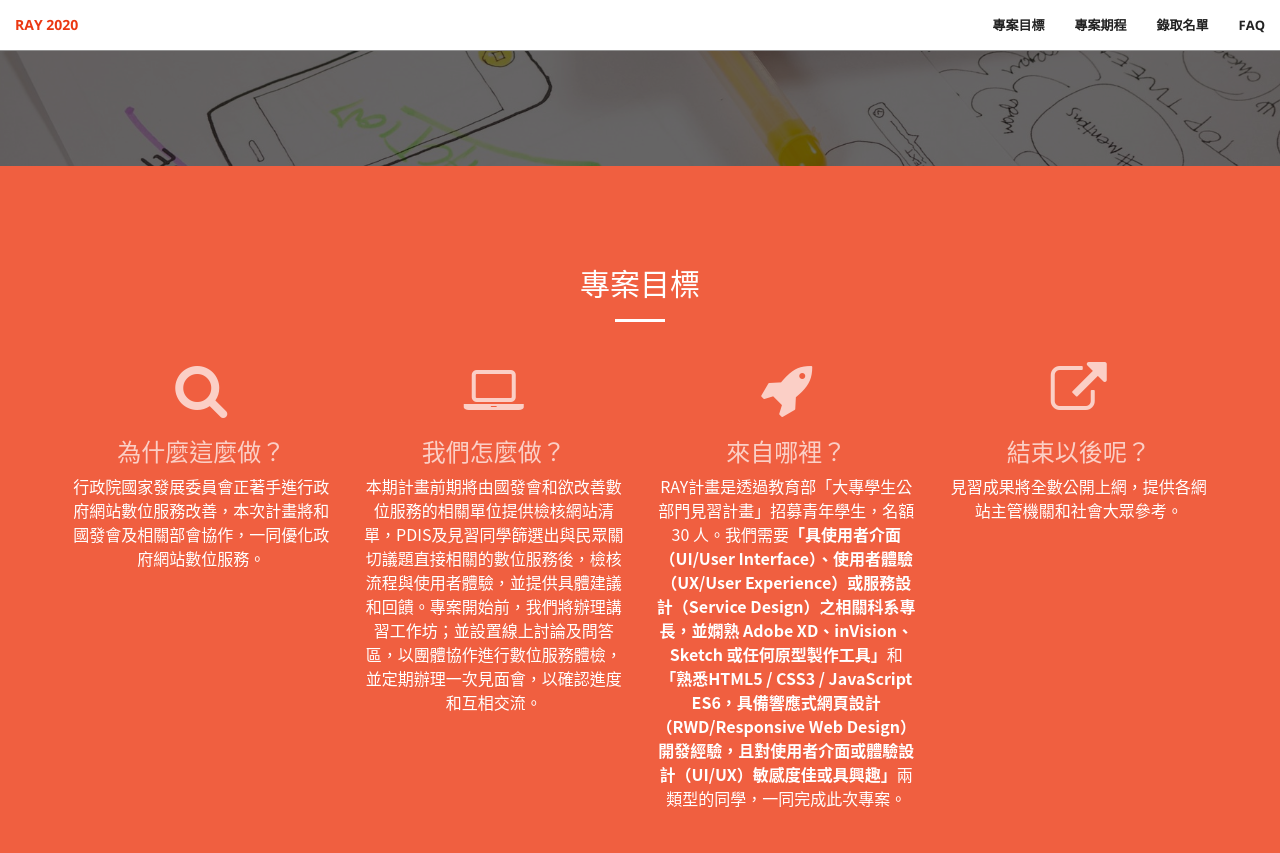
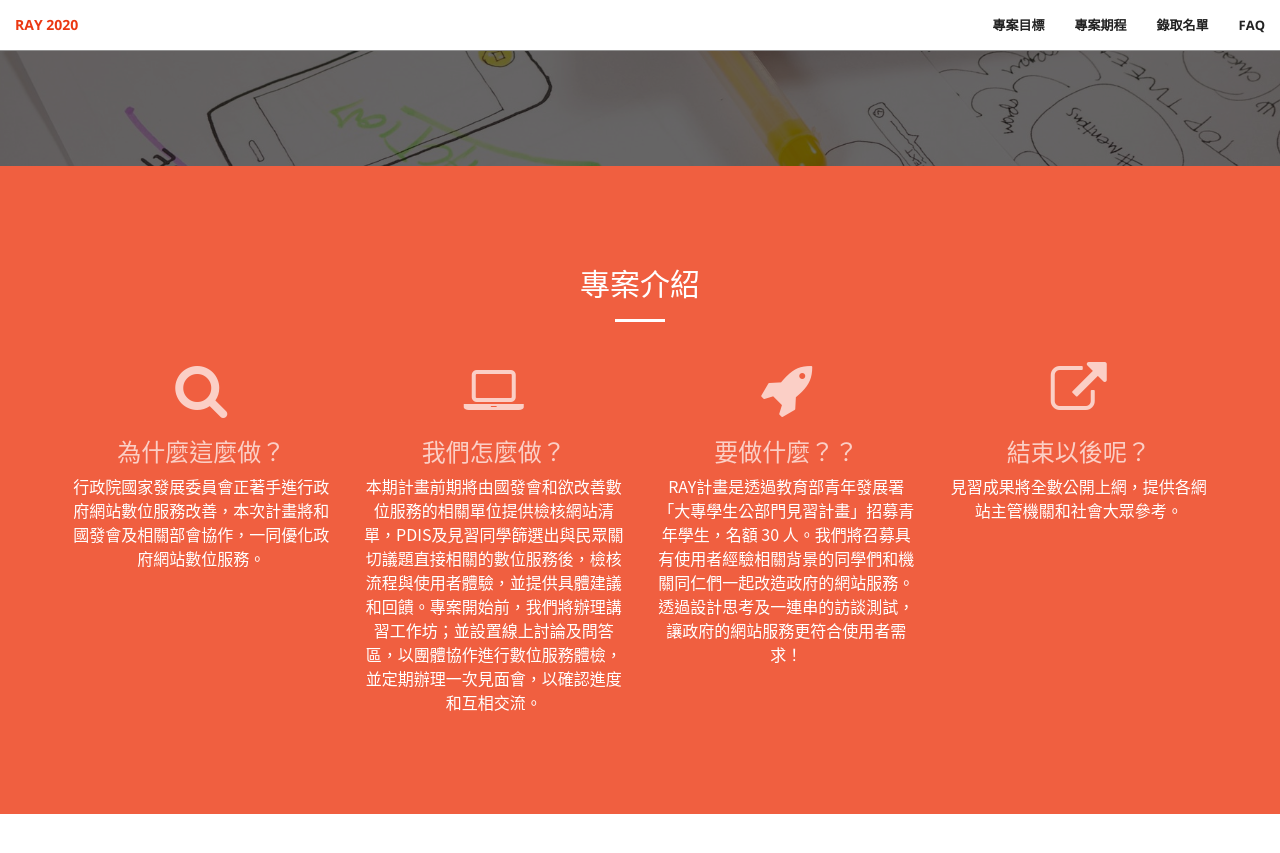
Before and after one commit to PDIS/ray2020-recruit, a Jekyll site: the page built from docs/index.html, in a window 1280 px wide and 900 px high, scrolled down 734 px. Shown: the top 853 px of the window. Built offline with Jekyll 4.4.1, drawn with Linux system fonts in a browser that asks for light colours.

Commit message:
Update intro.json

```diff
--- a/docs/_data/intro.json
+++ b/docs/_data/intro.json
@@ -1,5 +1,5 @@
 {
-    "title": "專案目標",
+    "title": "專案介紹",
     "items": [
         {
             "title": "為什麼這麼做？",
@@ -12,9 +12,9 @@
             "content": "本期計畫前期將由國發會和欲改善數位服務的相關單位提供檢核網站清單，PDIS及見習同學篩選出與民眾關切議題直接相關的數位服務後，檢核流程與使用者體驗，並提供具體建議和回饋。專案開始前，我們將辦理講習工作坊；並設置線上討論及問答區，以團體協作進行數位服務體檢，並定期辦理一次見面會，以確認進度和互相交流。"
         },
         {
-            "title": "來自哪裡？",
+            "title": "要做什麼？？",
             "icon": "fa-rocket",
-            "content": "RAY計畫是透過教育部「大專學生公部門見習計畫」招募青年學生，名額 30 人。我們需要<b>「具使用者介面（UI/User Interface）、使用者體驗（UX/User Experience）或服務設計（Service Design）之相關科系專長，並嫻熟 Adobe XD、inVision、Sketch 或任何原型製作工具」</b>和<b>「熟悉HTML5 / CSS3 / JavaScript ES6，具備響應式網頁設計（RWD/Responsive Web Design）開發經驗，且對使用者介面或體驗設計（UI/UX）敏感度佳或具興趣」</b>兩類型的同學，一同完成此次專案。"
+            "content": "RAY計畫是透過教育部青年發展署「大專學生公部門見習計畫」招募青年學生，名額 30 人。我們將召募具有使用者經驗相關背景的同學們和機關同仁們一起改造政府的網站服務。透過設計思考及一連串的訪談測試，讓政府的網站服務更符合使用者需求！"
         },
         {
             "title": "結束以後呢？",
```
